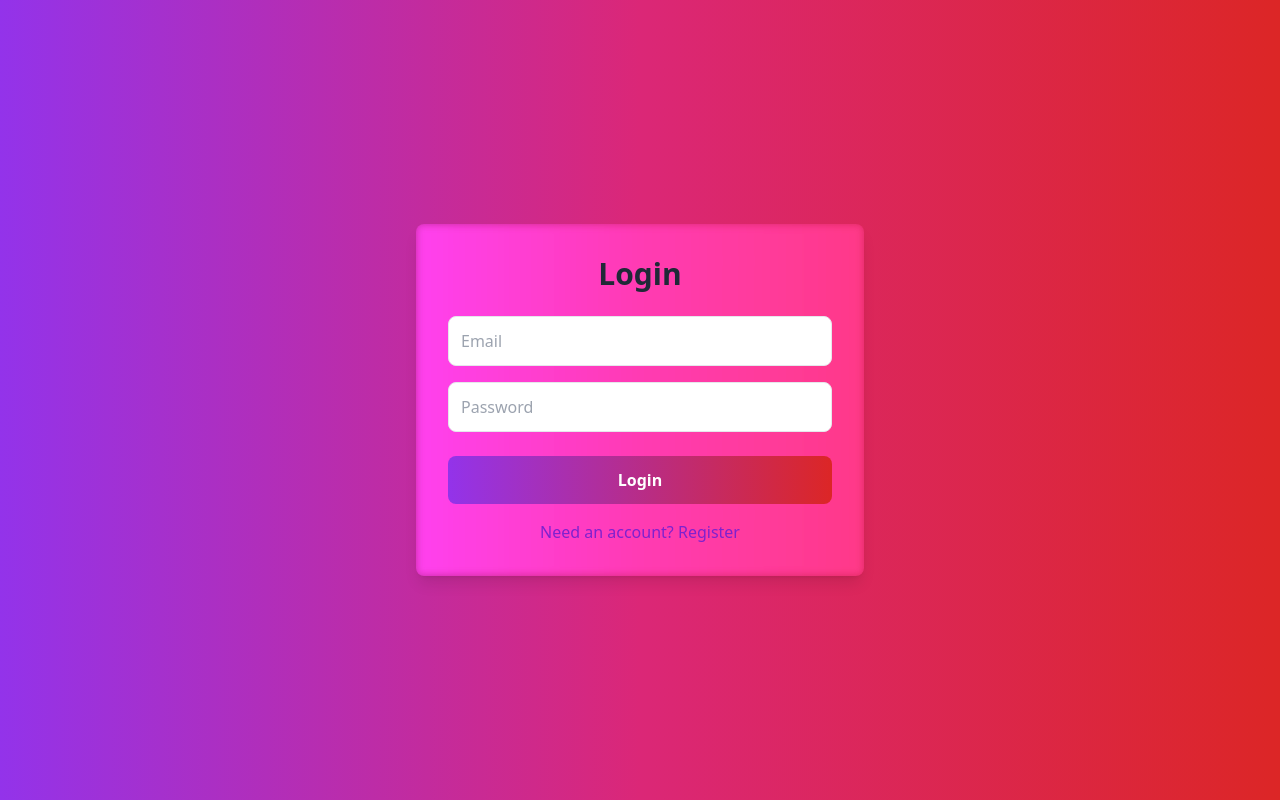
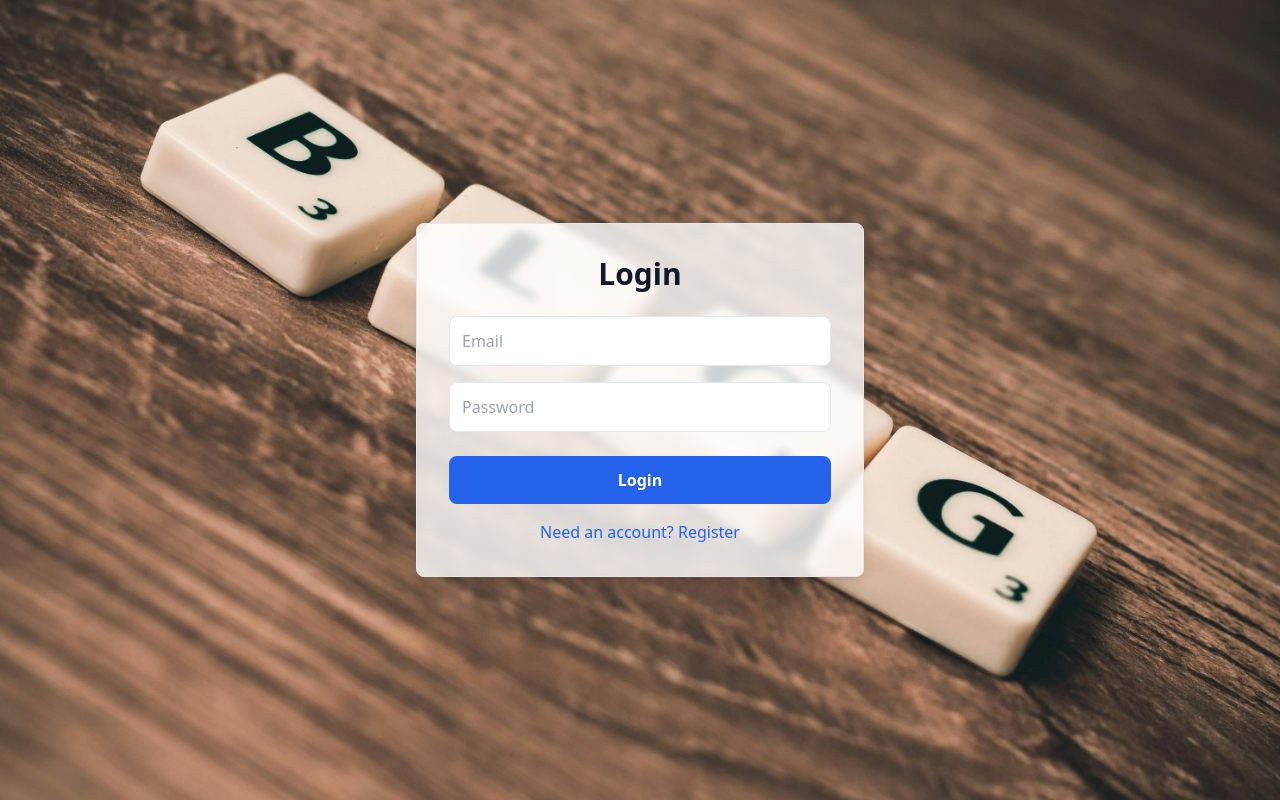
Before and after one commit to shivansh179/Blogging---App, a Next.js app: page /Auth in a window 1280 px wide. Built offline with nearby package versions, Linux system fonts and the light colour scheme.

Commit message:
improved login page

```diff
--- a/app/Auth/page.tsx
+++ b/app/Auth/page.tsx
@@ -42,15 +42,17 @@ export default function Auth() {
       }
     } catch (err) {
       console.log(err);
-
       setError("Authentication failed. Please try again.");
     }
   };
 
   return (
-    <div className="flex items-center justify-center h-screen bg-gradient-to-r from-purple-600 via-pink-600 to-red-600">
-      <div className=" backdrop-blur-sm backdrop-brightness-150  rounded-lg shadow-lg p-8 max-w-md w-full">
-        <h2 className="text-3xl font-bold text-center text-gray-800 mb-6">
+    <div
+      className="flex items-center justify-center h-screen bg-cover bg-center"
+      style={{ backgroundImage: "url('/blog.jpg')" }} // Cloud image
+    >
+      <div className="bg-white bg-opacity-80 backdrop-blur-sm backdrop-filter rounded-lg shadow-lg p-8 max-w-md w-full border border-gray-200">
+        <h2 className="text-3xl font-semibold text-center text-gray-900 mb-6">
           {isRegistering ? "Register" : "Login"}
         </h2>
 
@@ -63,7 +65,7 @@ export default function Auth() {
             placeholder="Name"
             value={name}
             onChange={(e) => setName(e.target.value)}
-            className="mb-4 w-full p-3 border rounded-lg text-gray-800 focus:outline-none focus:ring-2 focus:ring-purple-600"
+            className="mb-4 w-full p-3 border rounded-lg text-gray-900 focus:outline-none focus:ring-2 focus:ring-blue-500"
           />
         )}
 
@@ -73,7 +75,7 @@ export default function Auth() {
           placeholder="Email"
           value={email}
           onChange={(e) => setEmail(e.target.value)}
-          className="mb-4 w-full p-3 border rounded-lg text-gray-800 focus:outline-none focus:ring-2 focus:ring-purple-600"
+          className="mb-4 w-full p-3 border rounded-lg text-gray-900 focus:outline-none focus:ring-2 focus:ring-blue-500"
         />
 
         {/* Password Input */}
@@ -82,13 +84,13 @@ export default function Auth() {
           placeholder="Password"
           value={password}
           onChange={(e) => setPassword(e.target.value)}
-          className="mb-6 w-full p-3 border rounded-lg text-gray-800 focus:outline-none focus:ring-2 focus:ring-purple-600"
+          className="mb-6 w-full p-3 border rounded-lg text-gray-900 focus:outline-none focus:ring-2 focus:ring-blue-500"
         />
 
         {/* Auth Button */}
         <button
           onClick={handleAuth}
-          className="w-full p-3 bg-gradient-to-r from-purple-600 to-red-600 text-white font-semibold rounded-lg hover:bg-gradient-to-r hover:from-purple-700 hover:to-red-700 transition duration-200"
+          className="w-full p-3 bg-blue-600 text-white font-semibold rounded-lg hover:bg-blue-700 transition duration-200"
         >
           {isRegistering ? "Register" : "Login"}
         </button>
@@ -96,7 +98,7 @@ export default function Auth() {
         {/* Toggle Between Register and Login */}
         <button
           onClick={() => setIsRegistering(!isRegistering)}
-          className="mt-4 w-full text-center text-purple-700 hover:underline"
+          className="mt-4 w-full text-center text-blue-600 hover:underline"
         >
           {isRegistering
             ? "Already have an account? Login"
```
Also changed, not shown: 1 other file (tests, documents, lock files or other folders).
